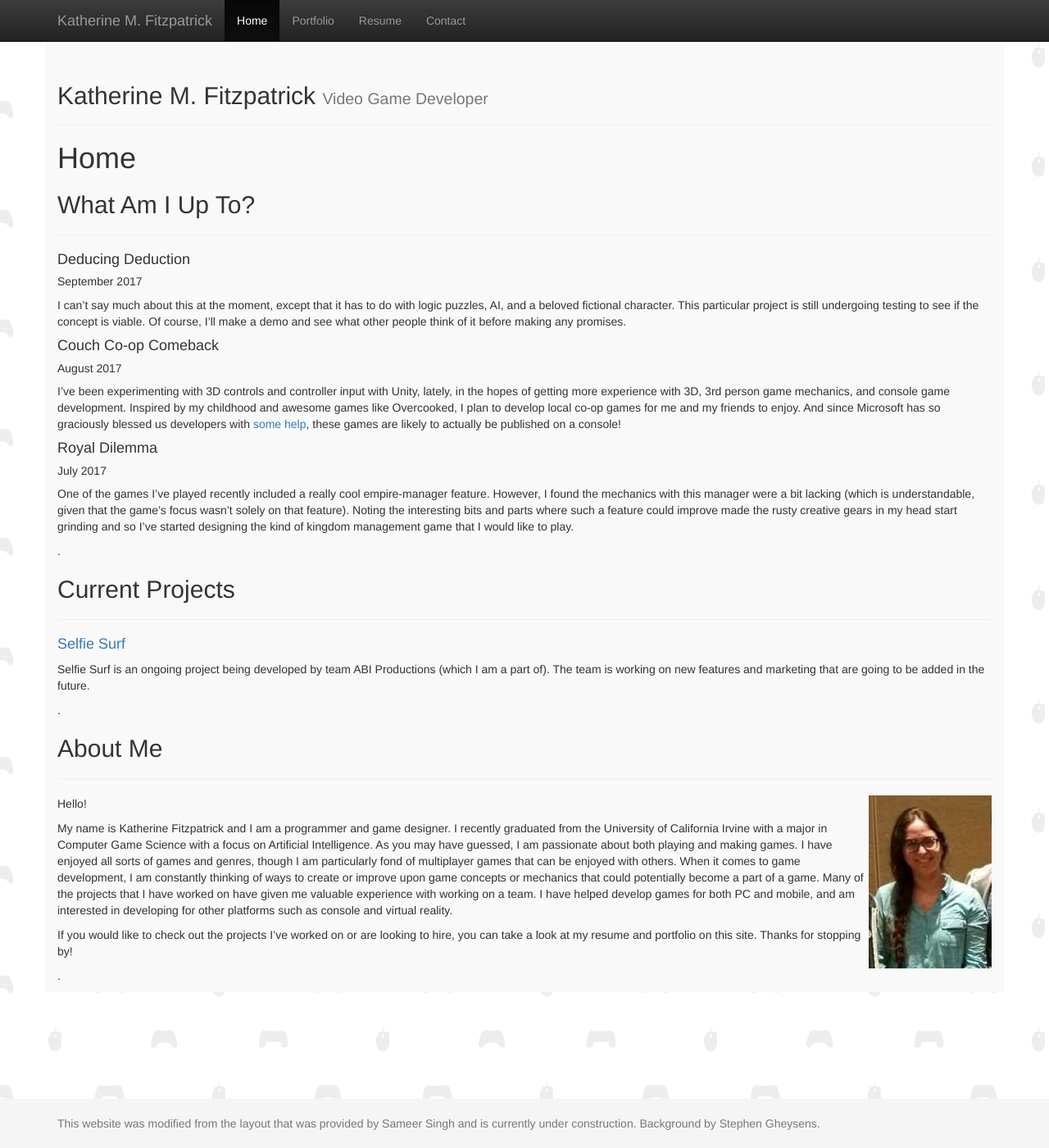
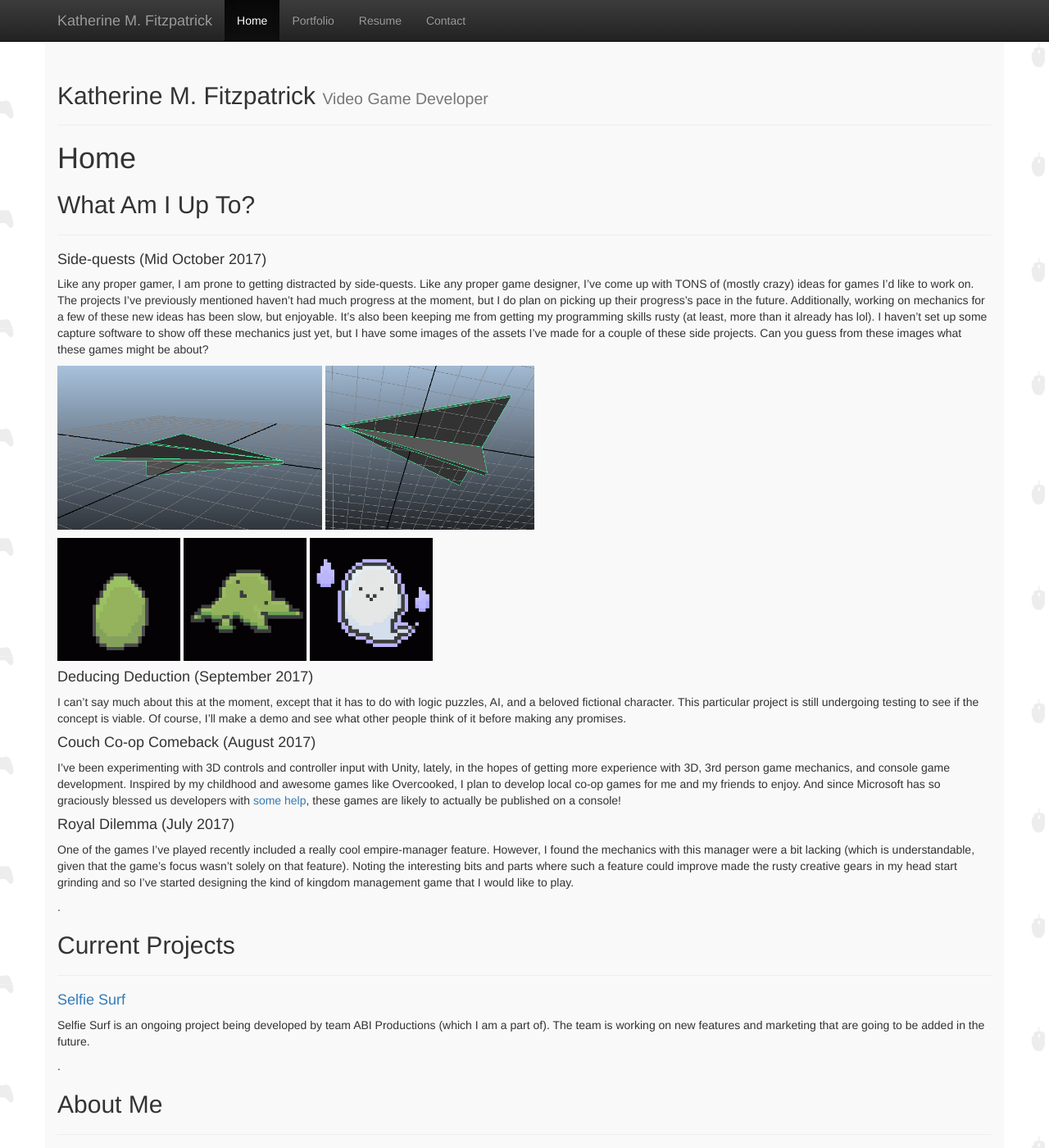
Before and after one commit to kathermf/kathermf.github.io, a Jekyll site: the page built from index.md, in a window 1280 px wide and 1400 px high. Shown: the whole window at 82% size. Built offline with Jekyll 4.4.1, drawn with Linux system fonts in a browser that asks for light colours.

Commit message:
Mid October 2017 news update

```diff
--- a/index.md
+++ b/index.md
@@ -9,16 +9,24 @@ title:  Home
 ## What Am I Up To?
 ---
 
-#### Deducing Deduction
-##### September 2017
+#### Side-quests (Mid October 2017)
+Like any proper gamer, I am prone to getting distracted by side-quests. Like any proper game designer, I've come up with TONS of (mostly crazy) ideas for games I'd like to work on. The projects I've previously mentioned haven't had much progress at the moment, but I do plan on picking up their progress's pace in the future. Additionally, working on mechanics for a few of these new ideas has been slow, but enjoyable. It's also been keeping me from getting my programming skills rusty (at least, more than it already has lol). I haven't set up some capture software to show off these mechanics just yet, but I have some images of the assets I've made for a couple of these side projects. Can you guess from these images what these games might be about?
+
+<img src="images/paperplane_pic.png" height="200">
+<img src="images/paperplane_pic2.png" height="200">
+
+<img src="images/IMG_3823.GIF" width="150">
+<img src="images/IMG_3843.GIF" width="150">
+<img src="images/IMG_3835.GIF" width="150">
+
+
+#### Deducing Deduction (September 2017)
 I can't say much about this at the moment, except that it has to do with logic puzzles, AI, and a beloved fictional character. This particular project is still undergoing testing to see if the concept is viable. Of course, I'll make a demo and see what other people think of it before making any promises.
 
-#### Couch Co-op Comeback
-##### August 2017
+#### Couch Co-op Comeback (August 2017)
 I've been experimenting with 3D controls and controller input with Unity, lately, in the hopes of getting more experience with 3D, 3rd person game mechanics, and console game development. Inspired by my childhood and awesome games like Overcooked, I plan to develop local co-op games for me and my friends to enjoy. And since Microsoft has so graciously blessed us developers with [some help](http://www.xbox.com/en-US/developers/creators-program), these games are likely to actually be published on a console!
 
-#### Royal Dilemma
-##### July 2017
+#### Royal Dilemma (July 2017)
 One of the games I've played recently  included a really cool empire-manager feature. However, I found the mechanics with this manager were a bit lacking (which is understandable, given that the game's focus wasn't solely on that feature). Noting the interesting bits and parts where such a feature could improve made the rusty creative gears in my head start grinding and so I've started designing the kind of kingdom management game that I would like to play.
 
 .
```
Also changed, not shown: images/IMG_3823.GIF (added), images/IMG_3835.GIF (added), images/IMG_3843.GIF (added), images/paperplane_pic.png (added), images/paperplane_pic2.png (added).
